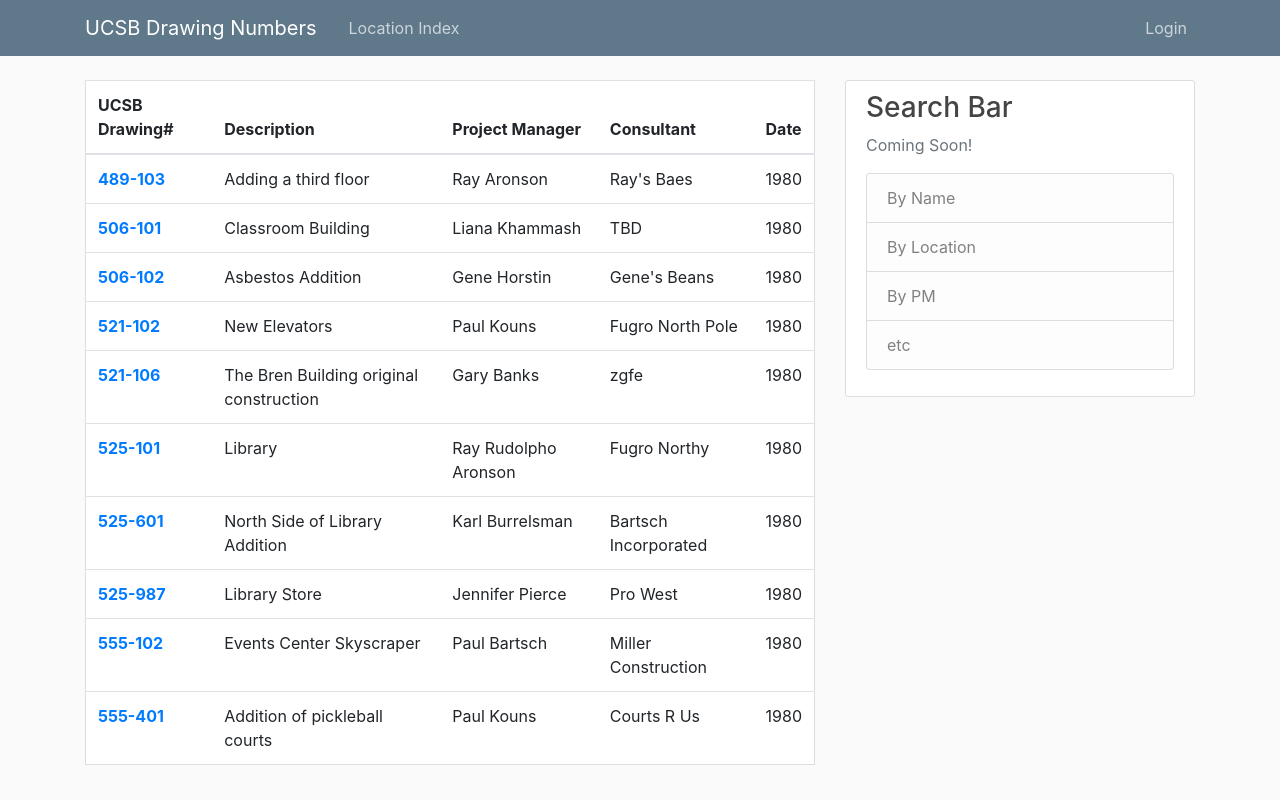
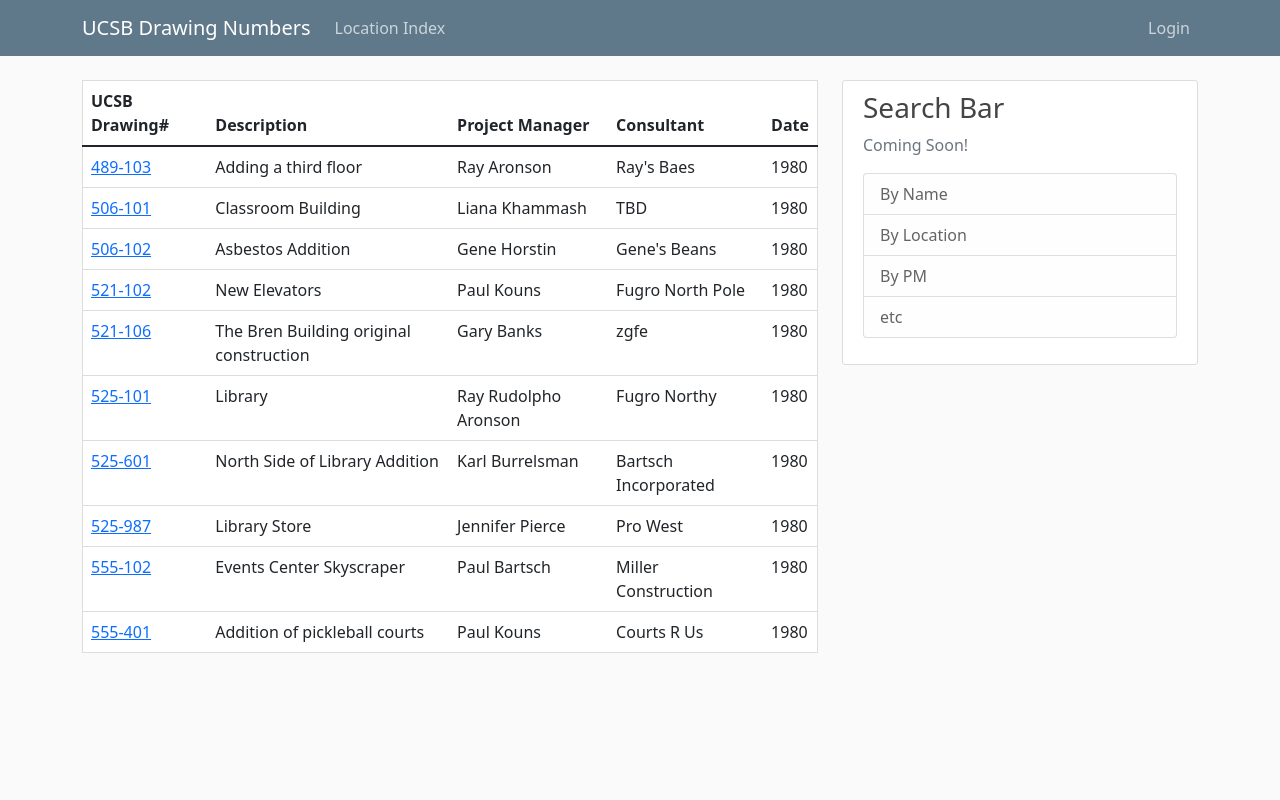
Before and after one commit to pdbartsch/assign_draw_num, a Flask app: page / in a window 1280 px wide. Run offline with Flask 2, Linux system fonts and the light colour scheme; data comes from the database, SQL or seed files in the repository; both versions use the stored data as it was after the commit; some libraries are stand-ins or nearby versions.

Commit message:
sort tables js and update to bootstrap 5

```diff
--- /dev/null
+++ b/flaskdraw/static/sort.js
@@ -0,0 +1,16 @@
+document.querySelectorAll("th.order").forEach((th_elem) => {
+  let asc = true;
+  const index = Array.from(th_elem.parentNode.children).indexOf(th_elem);
+  th_elem.addEventListener("click", (e) => {
+    const arr = [...th_elem.closest("table").querySelectorAll("tbody tr")];
+    arr.sort((a, b) => {
+      const a_val = a.children[index].innerText;
+      const b_val = b.children[index].innerText;
+      return asc ? a_val.localeCompare(b_val) : b_val.localeCompare(a_val);
+    });
+    arr.forEach((elem) => {
+      th_elem.closest("table").querySelector("tbody").appendChild(elem);
+    });
+    asc = !asc;
+  });
+});
--- a/flaskdraw/templates/base.html
+++ b/flaskdraw/templates/base.html
@@ -7,8 +7,10 @@
     <meta name="viewport" content="width=device-width, initial-scale=1, shrink-to-fit=no">
 
     <!-- Bootstrap CSS -->
-    <link rel="stylesheet" href="https://stackpath.bootstrapcdn.com/bootstrap/4.3.1/css/bootstrap.min.css"
-        integrity="sha384-ggOyR0iXCbMQv3Xipma34MD+dH/1fQ784/j6cY/iJTQUOhcWr7x9JvoRxT2MZw1T" crossorigin="anonymous">
+    <link rel="stylesheet" href="https://cdn.jsdelivr.net/npm/bootstrap@5.1.3/dist/css/bootstrap.min.css"
+    integrity="sha384-1BmE4kWBq78iYhFldvKuhfTAU6auU8tT94WrHftjDbrCEXSU1oBoqyl2QvZ6jIW3"
+    crossorigin="anonymous">
+
 
     <!-- include main css using url_for to help locate the file within the static directory -->
     <link rel="stylesheet" type="text/css" href="{{ url_for('static', filename='base.css') }}">
@@ -25,28 +27,43 @@
     <header class="site-header">
         <nav class="navbar navbar-expand-md navbar-dark bg-steel fixed-top">
             <div class="container">
-                <a class="navbar-brand mr-4" href="{{ url_for('index') }}">UCSB Drawing Numbers</a>
-                <button class="navbar-toggler" type="button" data-toggle="collapse" data-target="#navbarToggle"
-                    aria-controls="navbarToggle" aria-expanded="false" aria-label="Toggle navigation">
+                <a class="navbar-brand" href="{{ url_for('index') }}">UCSB Drawing Numbers</a>
+                <button class="navbar-toggler" type="button" data-bs-toggle="collapse" data-bs-target="#navbarSupportedContent"
+                    aria-controls="navbarSupportedContent"
+                    aria-expanded="false" aria-label="Toggle navigation">
                     <span class="navbar-toggler-icon"></span>
                 </button>
-                <div class="collapse navbar-collapse" id="navbarToggle">
-                    <div class="navbar-nav mr-auto">
-                        <!-- <a class="nav-item nav-link" href="{{ url_for('index') }}">Home</a> -->
+
+                <div class="collapse navbar-collapse" id="navbarSupportedContent">
+                    <ul class="navbar-nav me-auto mb-2 mb-lg-0">
+                        <li class="nav-item">
                             <a class="nav-item nav-link" href="{{ url_for('locations') }}">Location Index</a>
-                    </div>
+                        </li>
+                    </ul>
                     <!-- Navbar Right Side -->
-                    <div class="navbar-nav">
+                    <ul class="navbar-nav d-flex">
                         {% if current_user.is_authenticated %}
+                        <li class="nav-item:">
                             <a class="nav-item nav-link" href="{{ url_for('create') }}">New Drawing Number</a>
+                        </li>
+                        <li class="nav-item:">
                             <a class="nav-item nav-link" href="{{ url_for('add_loc') }}">New Location</a>
+                        </li>
+                        <li class="nav-item:">
                             <a class="nav-item nav-link" href="{{ url_for('account') }}">Account</a>
+                        </li>
+                        <li class="nav-item:">
                             <a class="nav-item nav-link" href="{{ url_for('logout') }}">Logout</a>
+                        </li>
                         {% else %}
+                        <li class="nav-item:">
                             <a class="nav-item nav-link" href="{{ url_for('login') }}">Login</a>
-                        <!-- <a class="nav-item nav-link" href="{{ url_for('register') }}">Register</a> -->
+                        </li>
+                        <!-- <li class="nav-item:">
+                            <a class="nav-item nav-link" href="{{ url_for('register') }}">Register</a>
+                        </li> -->
                         {% endif %}
-                    </div>
+                    </ul>
                 </div>
             </div>
         </nav>
@@ -85,15 +102,13 @@
 
     <!-- Optional JavaScript -->
     <!-- jQuery first, then Popper.js, then Bootstrap JS -->
-    <script src="https://code.jquery.com/jquery-3.3.1.slim.min.js"
-        integrity="sha384-q8i/X+965DzO0rT7abK41JStQIAqVgRVzpbzo5smXKp4YfRvH+8abtTE1Pi6jizo"
+    <script src="https://ajax.googleapis.com/ajax/libs/jquery/3.6.0/jquery.min.js"></script>
+    <script src="https://unpkg.com/@popperjs/core@2"></script>
+    <script src="https://cdn.jsdelivr.net/npm/bootstrap@5.1.3/dist/js/bootstrap.min.js"
+        integrity="sha384-QJHtvGhmr9XOIpI6YVutG+2QOK9T+ZnN4kzFN1RtK3zEFEIsxhlmWl5/YESvpZ13"
         crossorigin="anonymous"></script>
-    <script src="https://cdnjs.cloudflare.com/ajax/libs/popper.js/1.14.7/umd/popper.min.js"
-        integrity="sha384-UO2eT0CpHqdSJQ6hJty5KVphtPhzWj9WO1clHTMGa3JDZwrnQq4sF86dIHNDz0W1"
-        crossorigin="anonymous"></script>
-    <script src="https://stackpath.bootstrapcdn.com/bootstrap/4.3.1/js/bootstrap.min.js"
-        integrity="sha384-JjSmVgyd0p3pXB1rRibZUAYoIIy6OrQ6VrjIEaFf/nJGzIxFDsf4x0xIM+B07jRM"
-        crossorigin="anonymous"></script>
+    <script src="{{ url_for('static', filename='sort.js') }}"></script>
+
 </body>
 
 </html>
--- a/flaskdraw/templates/index.html
+++ b/flaskdraw/templates/index.html
@@ -4,11 +4,11 @@
   <table class="table content-section">
     <thead>
       <tr>
-        <th scope="col">UCSB Drawing#</th>
-        <th scope="col">Description</th>
-        <th scope="col">Project Manager</th>
-        <th scope="col">Consultant</th>
-        <th scope="col">Date</th>
+        <th class="order" scope="col">UCSB Drawing#</th>
+        <th class="order" scope="col">Description</th>
+        <th class="order" scope="col">Project Manager</th>
+        <th class="order" scope="col">Consultant</th>
+        <th class="order" scope="col">Date</th>
       </tr>
     </thead>
     <tbody>
@@ -16,8 +16,8 @@
       {% for draw in drawings %}
 
       <tr>
-        <th scope="row"><a href="{{ url_for('project', project_id=draw.id)}}">
-          {{ draw.locnum }}-{{ draw.drawnum }}</a></th>
+        <td scope="row"><a href="{{ url_for('project', project_id=draw.id)}}">
+          {{ draw.locnum }}-{{ draw.drawnum }}</a></td>
         <td>{{ draw.title }}</td>
         <td>{{ draw.projectmngr }}</td>
         <td>{{ draw.mainconsult}}</td>
--- a/flaskdraw/templates/locations.html
+++ b/flaskdraw/templates/locations.html
@@ -4,15 +4,15 @@
   <table class="table content-section">
     <thead>
       <tr>
-        <th scope="col">Location #</th>
-        <th scope="col">Description</th>
+        <th class="order" scope="col">Location #</th>
+        <th class="order" scope="col">Description</th>
       </tr>
     </thead>
     <tbody>
   {% for location in location_list %}
   <tr>
     <th scope="row"><a href="{{ url_for('index', lnum=location.locnum)}}">
-      {{ location.locnum }}</a></th>
+      {{ location.locnum | int }}</a></th>
     <td>{{ location.locdescrip }}</td>
   </tr>
   {% endfor %}
```
Also changed, not shown: flaskdraw/static/base.css (+0 -47 lines), flaskdraw/templates/project.html (+5 -2 lines), notes.md (+4 -0 lines), README.md, favicon.ico (added), flaskdraw/database.db. Lines whose indentation alone changed are shown as unchanged.
